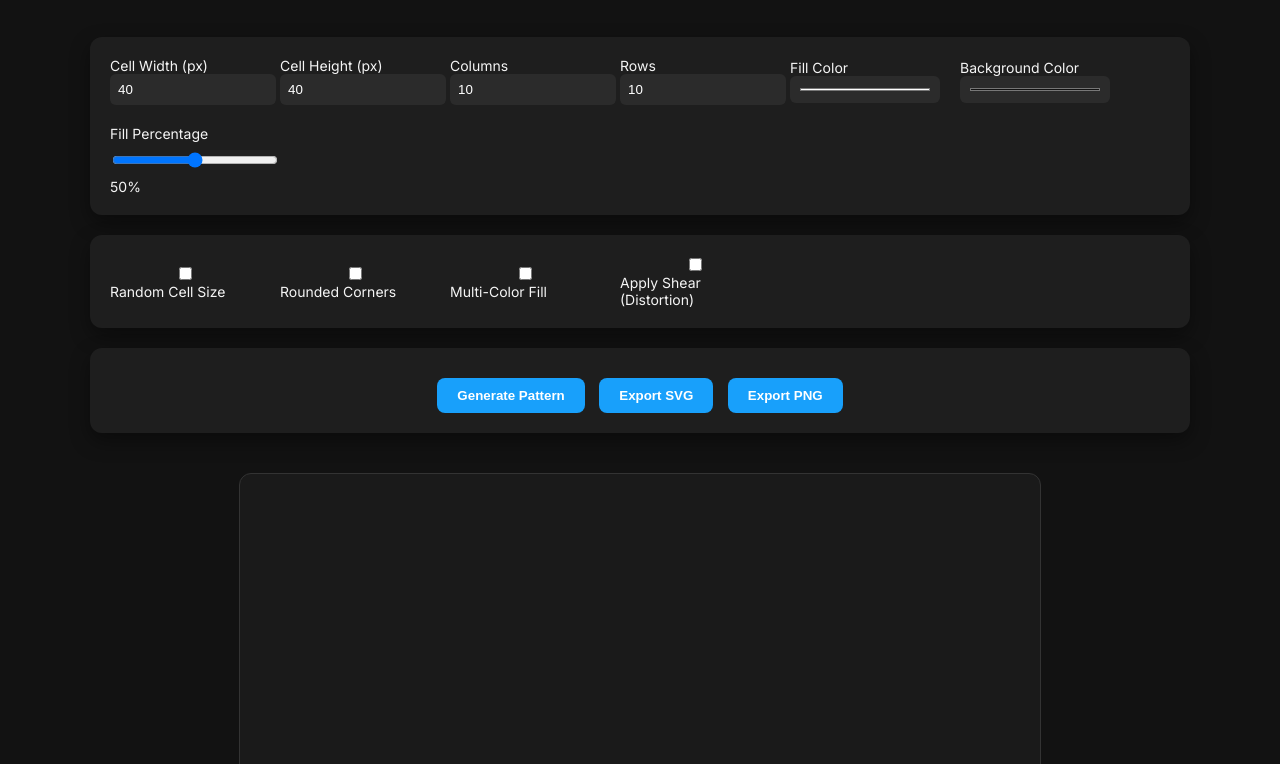
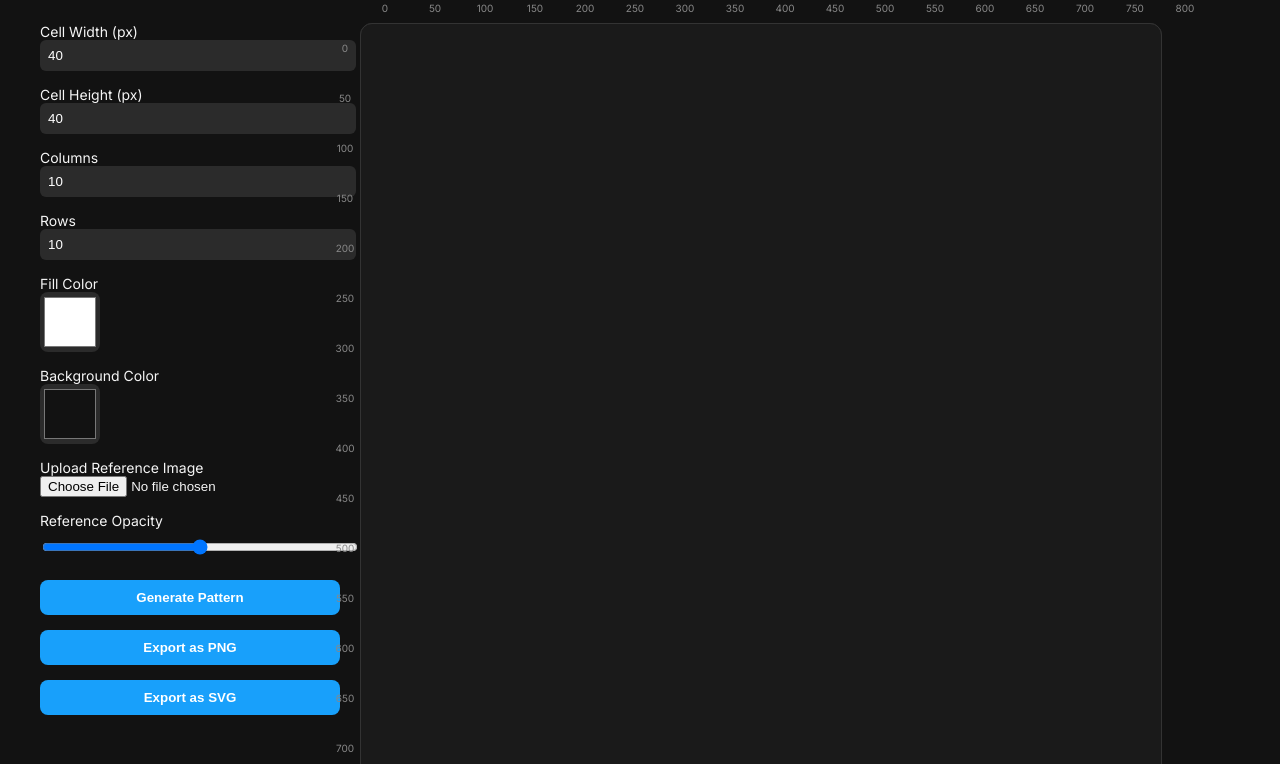
Before and after one commit to hussamzeghouan/PixFlow, a plain HTML site: page index.html in a window 1280 px wide. Shown: the part 153-917 px from the top of the page. Drawn offline with Linux system fonts and the light colour scheme.

Commit message:
Update index.html

```diff
--- a/index.html
+++ b/index.html
@@ -6,14 +6,6 @@
   <link rel="icon" href="favicon.ico" type="image/x-icon">
   <link href="https://fonts.googleapis.com/css2?family=Inter:wght@400;600&display=swap" rel="stylesheet">
   <link rel="stylesheet" href="https://cdnjs.cloudflare.com/ajax/libs/font-awesome/6.5.0/css/all.min.css">
-  <!--
-    PixFlow
-    Flexible Pixel Patterns
-    Created by: Hussam Zeghouan
-    Linktree: https://linktr.ee/hsm_ze
-    Instagram: https://instagram.com/hsm_ze
-    Behance: https://behance.net/hsm_ze
-  -->
   <style>
     body {
       margin: 0;
@@ -22,44 +14,41 @@
       font-family: 'Inter', sans-serif;
       color: #f5f5f5;
     }
+    h1, .tagline {
+      text-align: right;
+      margin-right: 20px;
+    }
     h1 {
-      text-align: center;
+      font-size: 48px;
       font-weight: 700;
-      font-size: 48px;
-      margin-bottom: 10px;
+      margin-bottom: 0;
     }
     .tagline {
-      text-align: center;
       font-size: 18px;
       color: #bbb;
+      margin-top: 4px;
       margin-bottom: 40px;
     }
     .container {
-      max-width: 1100px;
+      display: flex;
+      gap: 20px;
+      max-width: 1200px;
       margin: auto;
+    }
+    .controls {
+      width: 300px;
       display: flex;
       flex-direction: column;
-      gap: 20px;
+      gap: 15px;
     }
-    .card {
-      background: #1e1e1e;
-      padding: 20px;
-      border-radius: 12px;
-      box-shadow: 0 8px 20px rgba(0, 0, 0, 0.4);
-    }
-    .controls, .checkboxes {
-      display: flex;
-      flex-wrap: wrap;
-      gap: 20px;
-      align-items: center;
-    }
-    .controls label, .checkboxes label {
+    label {
       display: flex;
       flex-direction: column;
       font-size: 14px;
-      width: 150px;
     }
-    input[type="number"], input[type="color"], input[type="range"] {
+    input[type="number"],
+    input[type="range"],
+    select {
       padding: 8px;
       border-radius: 6px;
       border: none;
@@ -67,35 +56,69 @@
       color: #fff;
       width: 100%;
     }
-    input[type="file"] {
-      color: #f5f5f5;
+    input[type="color"] {
+      width: 60px;
+      height: 60px;
+      border: none;
+      background: #2b2b2b;
+      border-radius: 8px;
+      cursor: pointer;
     }
     button {
       background-color: #18A0FB;
       color: white;
-      padding: 10px 20px;
+      padding: 10px;
       border: none;
       border-radius: 8px;
       font-weight: 600;
       cursor: pointer;
       transition: background-color 0.3s;
-      margin: 10px 5px 0;
+      width: 100%;
     }
     button:hover {
       background-color: #0d8ae2;
     }
-    #roundedCornersSettings {
-      display: none;
-      flex-direction: column;
-      align-items: center;
-      margin-top: 10px;
+    .canvas-container {
+      position: relative;
     }
-    #grid {
-      display: block;
-      margin: 20px auto;
+    canvas {
       background: #1a1a1a;
       border: 1px solid #333;
       border-radius: 12px;
+    }
+    .ruler-horizontal {
+      position: absolute;
+      top: -30px;
+      left: 0;
+      display: flex;
+      width: 800px;
+      height: 30px;
+      font-size: 10px;
+      color: #888;
+    }
+    .ruler-vertical {
+      position: absolute;
+      top: 0;
+      left: -30px;
+      display: flex;
+      flex-direction: column;
+      width: 30px;
+      height: 800px;
+      font-size: 10px;
+      color: #888;
+    }
+    .ruler-horizontal div,
+    .ruler-vertical div {
+      flex: none;
+      width: 50px;
+      height: 30px;
+      text-align: center;
+      line-height: 30px;
+    }
+    .ruler-vertical div {
+      width: 30px;
+      height: 50px;
+      line-height: 50px;
     }
     footer {
       text-align: center;
@@ -104,14 +127,13 @@
       font-size: 14px;
     }
     footer a {
-      margin: 0 10px;
+      margin: 0 8px;
       color: #888;
       font-size: 24px;
       text-decoration: none;
     }
   </style>
 </head>
-
 <body>
 
 <h1>PixFlow</h1>
@@ -119,69 +141,142 @@
 
 <div class="container">
 
-  <div class="card">
   <div class="controls">
-      <label title="عرض الخلية بوحدة البكسل">Cell Width (px)
+    <label>Cell Width (px)
       <input type="number" id="cellWidth" value="40">
     </label>
-      <label title="ارتفاع الخلية بوحدة البكسل">Cell Height (px)
+    <label>Cell Height (px)
       <input type="number" id="cellHeight" value="40">
     </label>
-      <label title="عدد الأعمدة">Columns
+    <label>Columns
       <input type="number" id="columns" value="10">
     </label>
-      <label title="عدد الصفوف">Rows
+    <label>Rows
       <input type="number" id="rows" value="10">
     </label>
-      <label title="لون تعبئة الخلايا">Fill Color
+    <label>Fill Color
       <input type="color" id="fillColor" value="#ffffff">
     </label>
-      <label title="لون خلفية الكانفس">Background Color
+    <label>Background Color
       <input type="color" id="bgColor" value="#121212">
     </label>
-      <label title="نسبة تعبئة الخلايا">Fill Percentage
-        <input type="range" id="fillPercent" min="0" max="100" value="50" oninput="updatePercentLabel(this.value)">
-        <span id="percentLabel">50%</span>
+    <label>Upload Reference Image
+      <input type="file" id="referenceImageInput" accept="image/*">
     </label>
-    </div>
+    <label>Reference Opacity
+      <input type="range" id="opacityRange" min="0" max="100" value="50">
+    </label>
+    <button onclick="generateGrid()">Generate Pattern</button>
+    <button onclick="exportPNG()">Export as PNG</button>
+    <button onclick="exportSVG()">Export as SVG</button>
   </div>
 
-  <div class="card">
-    <div class="checkboxes">
-      <label><input type="checkbox" id="randomSize" title="توليد خلايا بأحجام عشوائية"> Random Cell Size</label>
-      <label><input type="checkbox" id="roundedCorners" title="تدوير حواف الخلايا بالنسبة المئوية" onchange="toggleRoundedCornersSettings()"> Rounded Corners</label>
-      <label><input type="checkbox" id="multiColor" title="تلوين الخلايا بألوان متعددة"> Multi-Color Fill</label>
-      <label><input type="checkbox" id="applyShear" title="تطبيق انحراف خفيف للخلايا"> Apply Shear (Distortion)</label>
+  <div class="canvas-container" style="width: 800px; height: 800px; position: relative;">
+    <div class="ruler-horizontal" id="rulerTop"></div>
+    <div class="ruler-vertical" id="rulerLeft"></div>
+    <canvas id="pixelCanvas" width="800" height="800"></canvas>
+    <canvas id="referenceCanvas" width="800" height="800" style="position: absolute; top: 0; left: 0; pointer-events: none;"></canvas>
   </div>
-    <div id="roundedCornersSettings">
-      <label>Corner Radius %
-        <input type="range" id="cornerRadius" min="0" max="50" value="10" oninput="updateCornerLabel(this.value)">
-        <span id="cornerLabel">10%</span>
-      </label>
-    </div>
-  </div>
-
-  <div class="card" style="text-align: center;">
-    <button onclick="generateGrid()" title="توليد الشبكة">Generate Pattern</button>
-    <button onclick="exportSVG()" title="تصدير كملف SVG">Export SVG</button>
-    <button onclick="exportPNG()" title="تصدير كصورة PNG">Export PNG</button>
-  </div>
-
-  <svg id="grid" width="800" height="800"></svg>
 
 </div>
 
 <footer>
   Designed ❤️ — for all creative minds<br><br>
   <small>Created by <strong>Hussam Zeghouan</strong></small><br><br>
-
   <a href="https://instagram.com/hsm_ze" target="_blank" title="Instagram"><i class="fab fa-instagram"></i></a>
   <a href="https://behance.net/hsm_ze" target="_blank" title="Behance"><i class="fab fa-behance"></i></a>
   <a href="https://linktr.ee/hsm_ze" target="_blank" title="Linktree"><i class="fas fa-link"></i></a>
 </footer>
 
 <script>
-// Functions for generating grid, handling images, exporting, etc.
+const pixelCanvas = document.getElementById('pixelCanvas');
+const referenceCanvas = document.getElementById('referenceCanvas');
+const ctx = pixelCanvas.getContext('2d');
+const refCtx = referenceCanvas.getContext('2d');
+
+// Create rulers
+for (let i = 0; i <= 800; i += 50) {
+  const divH = document.createElement('div');
+  divH.innerText = i;
+  document.getElementById('rulerTop').appendChild(divH);
+
+  const divV = document.createElement('div');
+  divV.innerText = i;
+  document.getElementById('rulerLeft').appendChild(divV);
+}
+
+function generateGrid() {
+  const cellWidth = parseInt(document.getElementById('cellWidth').value);
+  const cellHeight = parseInt(document.getElementById('cellHeight').value);
+  const columns = parseInt(document.getElementById('columns').value);
+  const rows = parseInt(document.getElementById('rows').value);
+  const fillColor = document.getElementById('fillColor').value;
+  const bgColor = document.getElementById('bgColor').value;
+
+  ctx.clearRect(0, 0, pixelCanvas.width, pixelCanvas.height);
+  ctx.fillStyle = bgColor;
+  ctx.fillRect(0, 0, pixelCanvas.width, pixelCanvas.height);
+
+  for (let y = 0; y < rows; y++) {
+    for (let x = 0; x < columns; x++) {
+      ctx.fillStyle = fillColor;
+      ctx.fillRect(x * cellWidth, y * cellHeight, cellWidth, cellHeight);
+    }
+  }
+}
+
+document.getElementById('referenceImageInput').addEventListener('change', function(event) {
+  const reader = new FileReader();
+  reader.onload = function(e) {
+    const img = new Image();
+    img.onload = function() {
+      refCtx.clearRect(0, 0, referenceCanvas.width, referenceCanvas.height);
+      refCtx.globalAlpha = document.getElementById('opacityRange').value / 100;
+      refCtx.drawImage(img, 0, 0, referenceCanvas.width, referenceCanvas.height);
+    };
+    img.src = e.target.result;
+  };
+  reader.readAsDataURL(event.target.files[0]);
+});
+
+document.getElementById('opacityRange').addEventListener('input', function() {
+  refCtx.globalAlpha = this.value / 100;
+  generateGrid();
+});
+
+function exportPNG() {
+  const link = document.createElement('a');
+  link.download = 'pixel-pattern.png';
+  link.href = pixelCanvas.toDataURL('image/png');
+  link.click();
+}
+
+function exportSVG() {
+  let svg = '<svg xmlns="http://www.w3.org/2000/svg" width="800" height="800">';
+  const cellWidth = parseInt(document.getElementById('cellWidth').value);
+  const cellHeight = parseInt(document.getElementById('cellHeight').value);
+  const columns = parseInt(document.getElementById('columns').value);
+  const rows = parseInt(document.getElementById('rows').value);
+  const fillColor = document.getElementById('fillColor').value;
+  const bgColor = document.getElementById('bgColor').value;
+
+  svg += `<rect width="800" height="800" fill="${bgColor}"/>`;
+
+  for (let y = 0; y < rows; y++) {
+    for (let x = 0; x < columns; x++) {
+      svg += `<rect x="${x * cellWidth}" y="${y * cellHeight}" width="${cellWidth}" height="${cellHeight}" fill="${fillColor}"/>`;
+    }
+  }
+  svg += '</svg>';
+
+  const blob = new Blob([svg], {type: 'image/svg+xml;charset=utf-8'});
+  const url = URL.createObjectURL(blob);
+
+  const link = document.createElement('a');
+  link.href = url;
+  link.download = 'pixel-pattern.svg';
+  link.click();
+}
 </script>
 
 </body>
```
Lines whose indentation alone changed are shown as unchanged.
